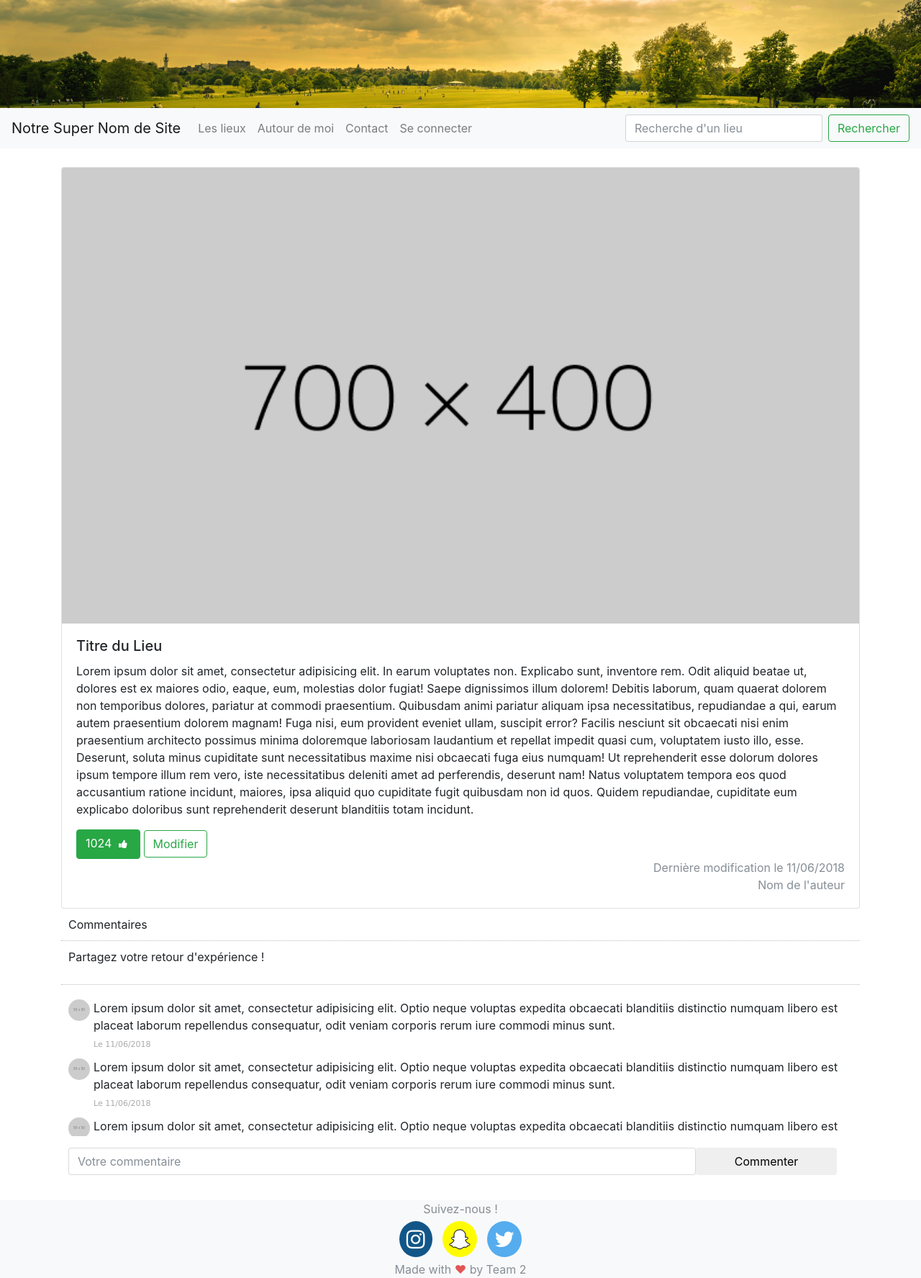
After one commit to Bonjouravous/projetWeb, a PHP site: page /articleStyle.php in a window 1280 px wide. The commit adds this page. Shown: the whole page at 72% size. Run offline with PHP 8.4, Linux system fonts and the light colour scheme; grey boxes labelled with a size stand in for pictures from a placeholder-image service; some libraries are stand-ins or nearby versions.

Commit message:
articles style

```diff
--- /dev/null
+++ b/articleStyle.php
@@ -0,0 +1,102 @@
+ <?php include('header.php'); ?>
+ <div class="container">
+ 	<div class="card">
+ 		<img class="card-img-top" src="images/700x400.png" alt="Card image cap">
+ 		<div class="card-body">
+ 			<h5 class="card-title">Titre du Lieu</h5>
+ 			<p class="card-text"><span>Lorem ipsum dolor sit amet, consectetur adipisicing elit. In earum voluptates non. Explicabo sunt, inventore rem. Odit aliquid beatae ut, dolores est ex maiores odio, eaque, eum, molestias dolor fugiat!</span>
+ 				<span>Saepe dignissimos illum dolorem! Debitis laborum, quam quaerat dolorem non temporibus dolores, pariatur at commodi praesentium. Quibusdam animi pariatur aliquam ipsa necessitatibus, repudiandae a qui, earum autem praesentium dolorem magnam!</span>
+ 				<span>Fuga nisi, eum provident eveniet ullam, suscipit error? Facilis nesciunt sit obcaecati nisi enim praesentium architecto possimus minima doloremque laboriosam laudantium et repellat impedit quasi cum, voluptatem iusto illo, esse.</span>
+ 				<span>Deserunt, soluta minus cupiditate sunt necessitatibus maxime nisi obcaecati fuga eius numquam! Ut reprehenderit esse dolorum dolores ipsum tempore illum rem vero, iste necessitatibus deleniti amet ad perferendis, deserunt nam!</span>
+ 				<span>Natus voluptatem tempora eos quod accusantium ratione incidunt, maiores, ipsa aliquid quo cupiditate fugit quibusdam non id quos. Quidem repudiandae, cupiditate eum explicabo doloribus sunt reprehenderit deserunt blanditiis totam incidunt.</span></p>
+ 				<a href="#" class="btn btn-success">1024 <i class="fa fa-thumbs-up" style="font-size: 13px; padding:0;"></i></a>
+ 				<a href="#" class="btn btn-outline-success">Modifier</a>
+ 				<div class="text-right text-muted">Dernière modification le 11/06/2018</div>
+ 				<div class="text-right text-muted">Nom de l'auteur</div>
+ 			</div>
+ 		</div>
+ 		<div id="commentaires">
+ 			<div class="titre">
+ 				<label>Commentaires</label>
+ 			</div>
+ 			<div class="suggestion">
+
+ 				<p class="descriptionCommentaire">Partagez votre retour d'expérience !</p>
+ 			</div>
+ 			<div class="actionBox">
+ 				<ul class="commentList">
+ 					<li>
+ 						<div class="commenterImage">
+ 							<img src="https://dummyimage.com/50x50/d3d3d3/fff" />
+ 						</div>
+ 						<div class="commentText">
+ 							<p class="">Lorem ipsum dolor sit amet, consectetur adipisicing elit. Optio neque voluptas expedita obcaecati blanditiis distinctio numquam libero est placeat laborum repellendus consequatur, odit veniam corporis rerum iure commodi minus sunt.</p> <span class="date sub-text">Le 11/06/2018</span>
+
+ 						</div>
+ 					</li>
+ 					<li>
+ 						<div class="commenterImage">
+ 							<img src="https://dummyimage.com/50x50/d3d3d3/fff" />
+ 						</div>
+ 						<div class="commentText">
+ 							<p class="">Lorem ipsum dolor sit amet, consectetur adipisicing elit. Optio neque voluptas expedita obcaecati blanditiis distinctio numquam libero est placeat laborum repellendus consequatur, odit veniam corporis rerum iure commodi minus sunt.</p> <span class="date sub-text">Le 11/06/2018</span>
+
+ 						</div>
+ 					</li>					<li>
+ 						<div class="commenterImage">
+ 							<img src="https://dummyimage.com/50x50/d3d3d3/fff" />
+ 						</div>
+ 						<div class="commentText">
+ 							<p class="">Lorem ipsum dolor sit amet, consectetur adipisicing elit. Optio neque voluptas expedita obcaecati blanditiis distinctio numquam libero est placeat laborum repellendus consequatur, odit veniam corporis rerum iure commodi minus sunt.</p> <span class="date sub-text">Le 11/06/2018</span>
+
+ 						</div>
+ 					</li>
+ 					<li>
+ 						<div class="commenterImage">
+ 							<img src="https://dummyimage.com/50x50/d3d3d3/fff" />
+ 						</div>
+ 						<div class="commentText">
+ 							<p class="">Lorem ipsum dolor sit amet, consectetur adipisicing elit. Optio neque voluptas expedita obcaecati blanditiis distinctio numquam libero est placeat laborum repellendus consequatur, odit veniam corporis rerum iure commodi minus sunt.</p> <span class="date sub-text">Le 11/06/2018</span>
+
+ 						</div>
+ 					</li>
+ 					<li>
+ 						<div class="commenterImage">
+ 							<img src="https://dummyimage.com/50x50/d3d3d3/fff" />
+ 						</div>
+ 						<div class="commentText">
+ 							<p class="">Lorem ipsum dolor sit amet, consectetur adipisicing elit. Optio neque voluptas expedita obcaecati blanditiis distinctio numquam libero est placeat laborum repellendus consequatur, odit veniam corporis rerum iure commodi minus sunt.</p> <span class="date sub-text">Le 11/06/2018</span>
+
+ 						</div>
+ 					</li>
+ 					<li>
+ 						<div class="commenterImage">
+ 							<img src="https://dummyimage.com/50x50/d3d3d3/fff" />
+ 						</div>
+ 						<div class="commentText">
+ 							<p class="">Lorem ipsum dolor sit amet, consectetur adipisicing elit. Optio neque voluptas expedita obcaecati blanditiis distinctio numquam libero est placeat laborum repellendus consequatur, odit veniam corporis rerum iure commodi minus sunt.</p> <span class="date sub-text">Le 11/06/2018</span>
+
+ 						</div>
+ 					</li>
+ 					<li>
+ 						<div class="commenterImage">
+ 							<img src="https://dummyimage.com/50x50/d3d3d3/fff" />
+ 						</div>
+ 						<div class="commentText">
+ 							<p class="">Lorem ipsum dolor sit amet, consectetur adipisicing elit. Optio neque voluptas expedita obcaecati blanditiis distinctio numquam libero est placeat laborum repellendus consequatur, odit veniam corporis rerum iure commodi minus sunt.</p> <span class="date sub-text">Le 11/06/2018</span>
+
+ 						</div>
+ 					</li>
+ 				</ul>
+ 				<form class="form-inline" role="form">
+ 					<div class="form-group">
+ 						<input class="form-control" type="text" placeholder="Votre commentaire" />
+ 					</div>
+ 					<div class="form-group">
+ 						<button class="btn btn-outline-default">Commenter</button>
+ 					</div>
+ 				</form>
+ 			</div>
+ 		</div>
+ 	</div>
+ 	<?php include('footer.php'); ?>
--- a/footer.php
+++ b/footer.php
@@ -1,6 +1,5 @@
-
-<footer class="footer fixed-bottom text-center bg-light">
-	<div class="container">
+<footer style="width: 100%;padding-top: 2%">
+	<div class="bg-light text-center">
 		<div class="row">
 			<div class="col-lg-12">
 				<span class="text-muted">Suivez-nous !</span>
@@ -22,6 +21,5 @@
 			</div>
 		</div>
 
-	</div>
 </footer>
-</body
+</body>
--- a/header.php
+++ b/header.php
@@ -6,7 +6,7 @@ try
 }
 catch(Exception $e)
 {
-        die('Erreur : '.$e->getMessage());
+	die('Erreur : '.$e->getMessage());
 }
 ?>
 <!DOCTYPE html>
@@ -54,6 +54,70 @@ catch(Exception $e)
 		background: #125688;
 		color: white;
 	}
+	.detailBox {
+    width:320px;
+    border:1px solid #bbb;
+    margin:50px;
+}
+.titre {
+    padding:10px;
+}
+.titre label{
+  margin:0;
+  display:inline-block;
+}
+
+.suggestion {
+    padding:10px;
+    border-top:1px dotted #bbb;
+}
+.suggestion .form-group:first-child, .actionBox .form-group:first-child {
+    width:80%;
+}
+.suggestion .form-group:nth-child(2), .actionBox .form-group:nth-child(2) {
+    width:18%;
+}
+.actionBox .form-group * {
+    width:100%;
+}
+.descriptionCommentaire {
+    margin-top:10px 0;
+}
+.commentList {
+    padding:0;
+    list-style:none;
+    max-height:200px;
+    overflow:auto;
+}
+.commentList li {
+    margin:0;
+    margin-top:10px;
+}
+.commentList li > div {
+    display:table-cell;
+}
+.commenterImage {
+    width:30px;
+    margin-right:5px;
+    height:100%;
+    float:left;
+}
+.commenterImage img {
+    width:100%;
+    border-radius:50%;
+}
+.commentText p {
+    margin:0;
+}
+.sub-text {
+    color:#aaa;
+    font-family:verdana;
+    font-size:11px;
+}
+.actionBox {
+    border-top:1px dotted #bbb;
+    padding:10px;
+}
 </style>
 </head>
 <body>
```
Also changed, not shown: images/700x400.png (added).
